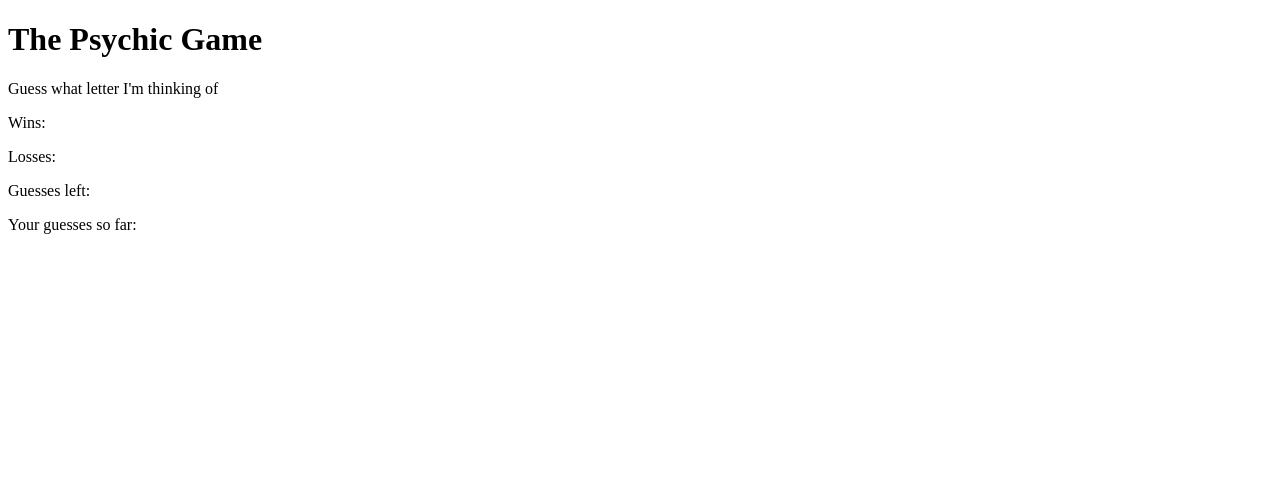
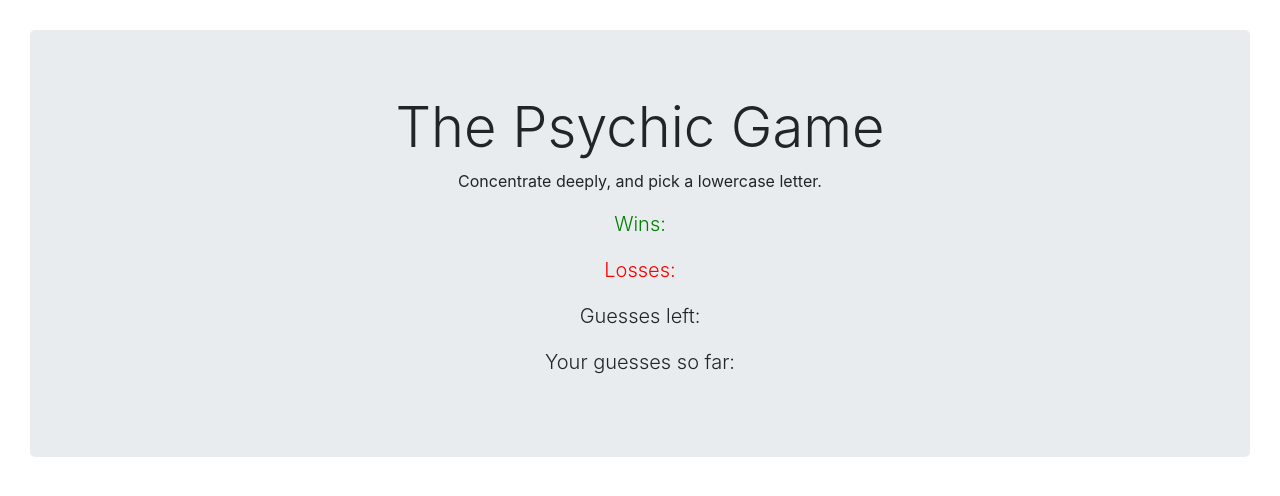
Before and after one commit to psu23/Psychic-Game, a plain HTML site: page index.html in a window 1280 px wide. Drawn offline with nearby package versions, Linux system fonts and the light colour scheme.

Commit message:
added bootstrap and some css edits

```diff
--- /dev/null
+++ b/assets/css/style.css
@@ -0,0 +1,15 @@
+.jumbotron {
+    margin: 30px;
+}
+
+h1, p {
+    text-align: center;
+}
+
+#disp-wins {
+    color: green;
+}
+
+#disp-losses {
+    color: red;
+}
--- a/assets/javascript/game.js
+++ b/assets/javascript/game.js
@@ -53,7 +53,7 @@ document.onkeyup = function(event) {
     //..reset to initial conditions and define a new computer letter.
     if (userGuess === computerLetter) {
         wins++;
-        alert("You won! You are a certified psychic. But, let's try again to make sure.")
+        alert("You won! " + userGuess + " was the letter. You are a certified psychic. But, let's try again to make sure.")
         reset();
     }
 
--- a/index.html
+++ b/index.html
@@ -2,27 +2,27 @@
 <html lang="en-us">
 
 <head>
-  <meta charset="UTF-8">
-  <title>Question Game</title>
-
+<meta charset="UTF-8">
+<title>Question Game</title>
+<link rel="stylesheet" href="https://stackpath.bootstrapcdn.com/bootstrap/4.4.1/css/bootstrap.min.css" integrity="sha384-Vkoo8x4CGsO3+Hhxv8T/Q5PaXtkKtu6ug5TOeNV6gBiFeWPGFN9MuhOf23Q9Ifjh" crossorigin="anonymous">
+<link rel="stylesheet" type="text/css" href="assets/css/style.css">
+<!-- <link rel="stylesheet" type="text/css" href="assets/css/reset.css"> -->
 </head>
 
 <body>
 
-  <h1>The Psychic Game</h1>
-
-  <p>Guess what letter I'm thinking of</p>
-  <p id="disp-wins">Wins: </p>
-  <p id="disp-losses">Losses: </p>
-  <p id="disp-guess">Guesses left: </p>
-  <p id="disp-list">Your guesses so far: </p>
-
-  <script type="text/javascript" src="assets/javascript/game.js"></script>
-</body>
-</html>
+    <div class="jumbotron">
+        <h1 class="display-4">The Psychic Game</h1>
+        <p>Concentrate deeply, and pick a lowercase letter.</p>
+        <p class="lead" id="disp-wins">Wins: </p>
+        <p class="lead" id="disp-losses">Losses: </p>
+        <p class="lead" id="disp-guess">Guesses left: </p>
+        <p class="lead" id="disp-list">Your guesses so far: </p>
+    </div>
 
 
-
+    <!--Link separately to javascript sheet-->
+    <script type="text/javascript" src="assets/javascript/game.js"></script>
 </body>
 
 </html>
```
